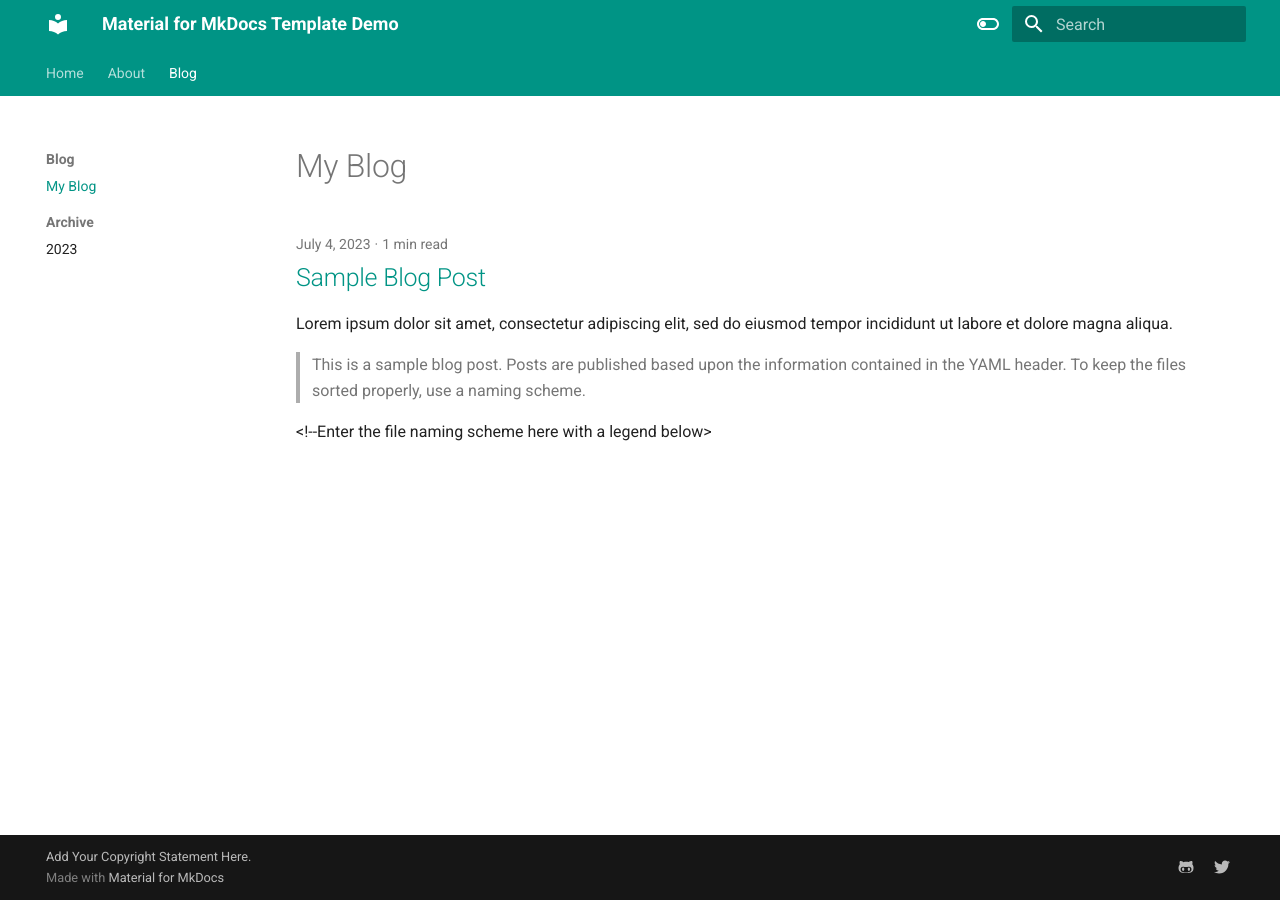
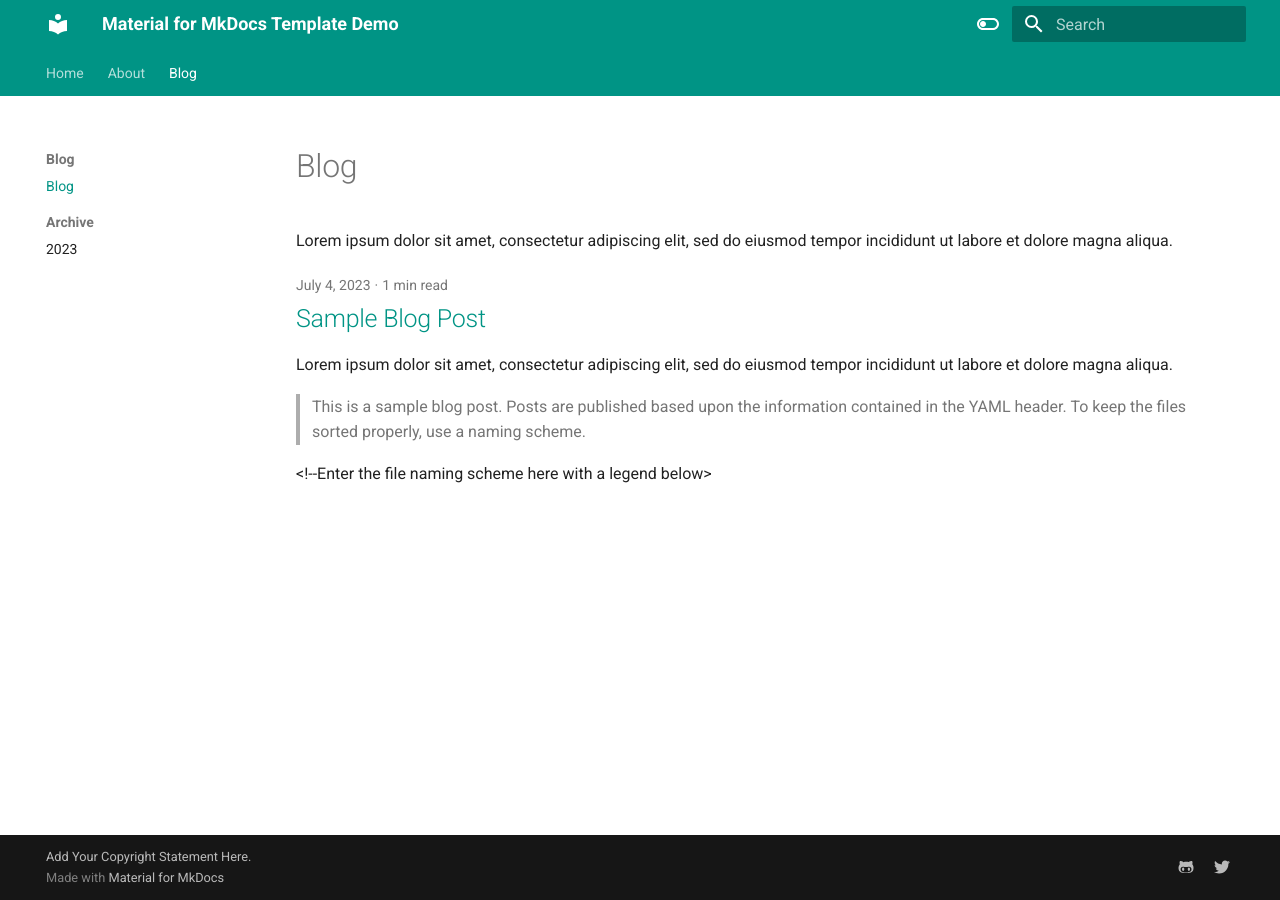
Before and after one commit to OldManUmby/material-for-mkdocs-template, an MkDocs documentation site: the page built from docs/blog/index.md, in a window 1280 px wide. Built offline with MkDocs 1.6.1 and Material for MkDocs 9.7.7, drawn with Linux system fonts in a browser that asks for light colours.

Commit message:
Added Lorem Ipsum

```diff
--- a/docs/blog/index.md
+++ b/docs/blog/index.md
@@ -1 +1,3 @@
-# My Blog
+# Blog
+
+Lorem ipsum dolor sit amet, consectetur adipiscing elit, sed do eiusmod tempor incididunt ut labore et dolore magna aliqua.
```
